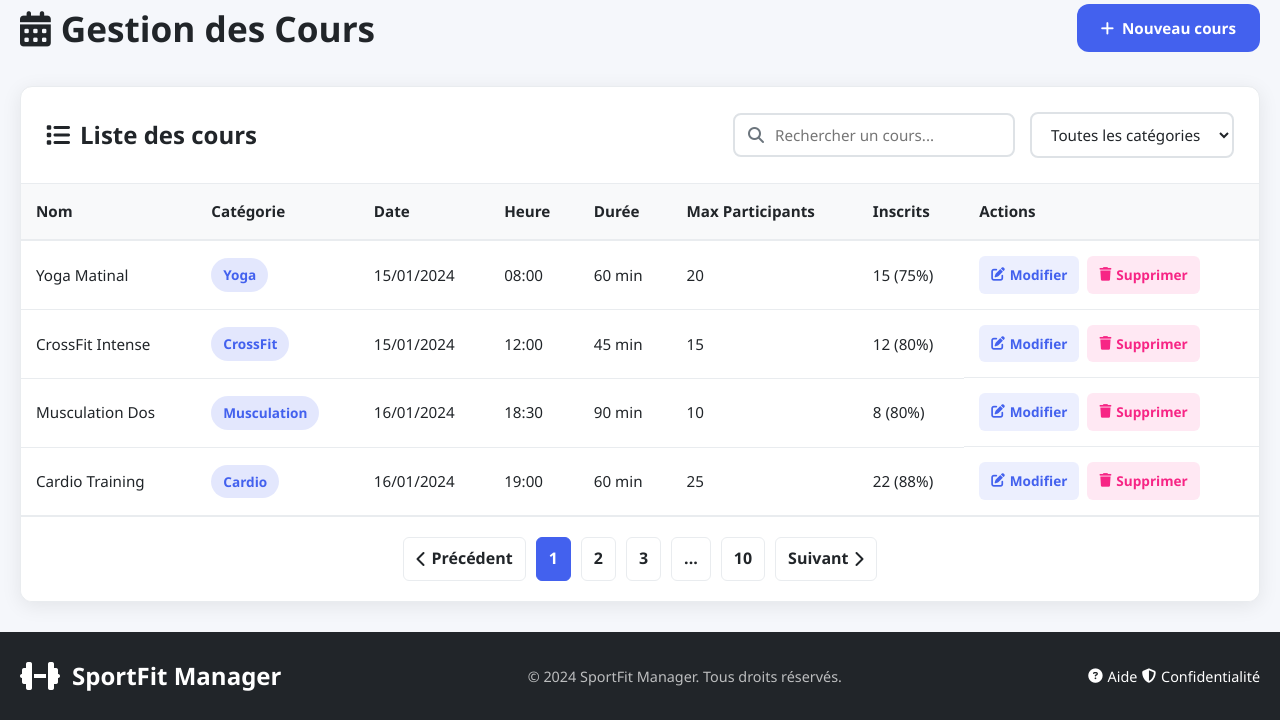
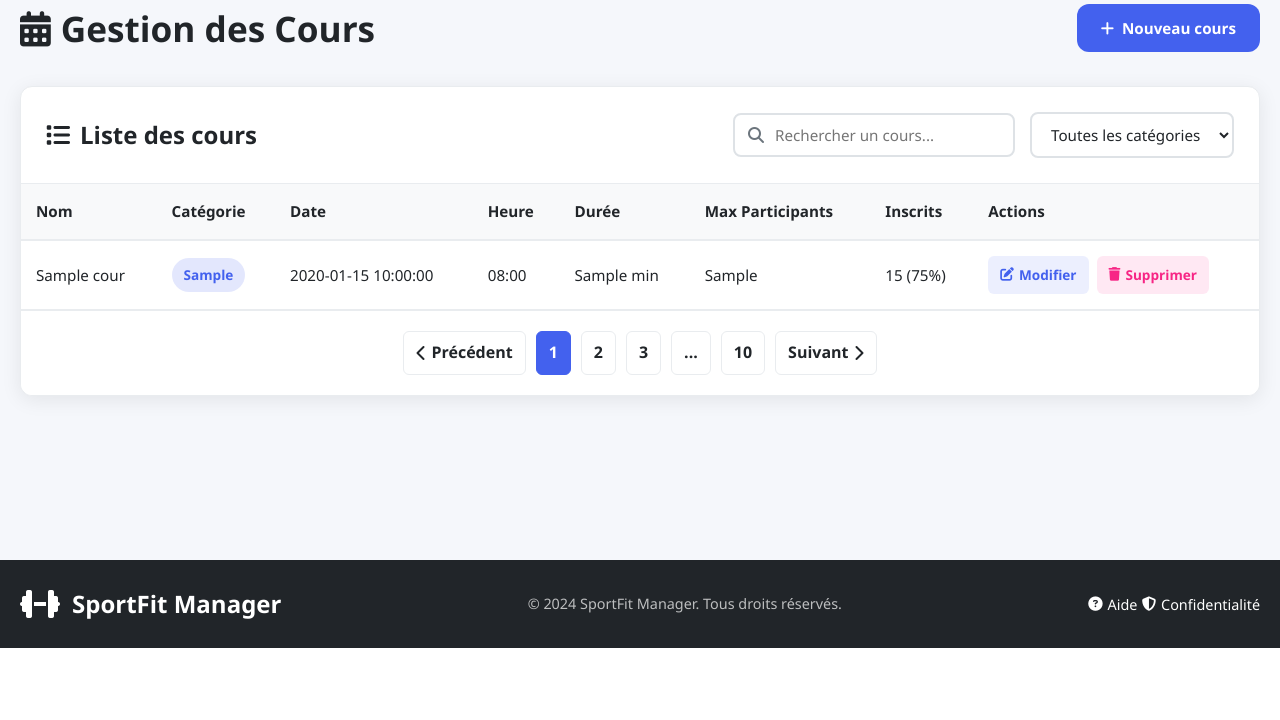
Before and after one commit to younesbahmoun/fit_manager, a PHP site: page /cours.php in a window 1280 px wide. Shown: the part 152-872 px from the top of the page. After the commit the page ends 800 px from the top, so only its background shows below. Run offline with PHP 8.4, Linux system fonts and the light colour scheme; tables that the repository leaves empty or names only in its code hold one stand-in row (values such as "Sample post").

Commit message:
complete page cours

```diff
--- a/cours.php
+++ b/cours.php
@@ -1,3 +1,6 @@
+<?php
+require "connection.php";
+?>
 <!DOCTYPE html>
 <html lang="fr">
 <head>
@@ -88,8 +91,41 @@
                         </tr>
                     </thead>
                     <tbody>
+
+                        <?php
+                        $sql = "SELECT * FROM cours";
+                        $result = $connection->query($sql);
+
+                        if (!$result) {
+                            $errorMessage = "Invalid query: " . $connection->error;
+                            exit;
+                        }
+
+                        while ($row = $result->fetch_assoc()) {
+                            echo "
+                                <tr>
+                                    <td>$row[nom]</td>
+                                    <td><span class='badge badge-primary'>$row[categorie]</span></td>
+                                    <td>$row[date_cours]</td>
+                                    <td>08:00</td>
+                                    <td>$row[duree] min</td>
+                                    <td>$row[max_participants]</td>
+                                    <td>15 (75%)</td>
+                                    <td class='actions'>
+                                        <a href='edit_cours.php?id=1' class='action-btn edit'>
+                                            <i class='fas fa-edit'></i> Modifier
+                                        </a>
+                                        <a href='delete_cours.php?id=1' class='action-btn delete'>
+                                            <i class='fas fa-trash'></i> Supprimer
+                                        </a>
+                                    </td>
+                                </tr>
+                            ";
+                        }
+                        ?>
+
                         <!-- Exemple de données statiques -->
-                        <tr>
+                        <!-- <tr>
                             <td>Yoga Matinal</td>
                             <td><span class="badge badge-primary">Yoga</span></td>
                             <td>15/01/2024</td>
@@ -105,61 +141,8 @@
                                     <i class="fas fa-trash"></i> Supprimer
                                 </a>
                             </td>
-                        </tr>
+                        </tr> -->
 
-                        <tr>
-                            <td>CrossFit Intense</td>
-                            <td><span class="badge badge-primary">CrossFit</span></td>
-                            <td>15/01/2024</td>
-                            <td>12:00</td>
-                            <td>45 min</td>
-                            <td>15</td>
-                            <td>12 (80%)</td>
-                            <td class="actions">
-                                <a href="edit_cours.php?id=2" class="action-btn edit">
-                                    <i class="fas fa-edit"></i> Modifier
-                                </a>
-                                <a href="delete_cours.php?id=2" class="action-btn delete">
-                                    <i class="fas fa-trash"></i> Supprimer
-                                </a>
-                            </td>
-                        </tr>
-
-                        <tr>
-                            <td>Musculation Dos</td>
-                            <td><span class="badge badge-primary">Musculation</span></td>
-                            <td>16/01/2024</td>
-                            <td>18:30</td>
-                            <td>90 min</td>
-                            <td>10</td>
-                            <td>8 (80%)</td>
-                            <td class="actions">
-                                <a href="edit_cours.php?id=3" class="action-btn edit">
-                                    <i class="fas fa-edit"></i> Modifier
-                                </a>
-                                <a href="delete_cours.php?id=3" class="action-btn delete">
-                                    <i class="fas fa-trash"></i> Supprimer
-                                </a>
-                            </td>
-                        </tr>
-
-                        <tr>
-                            <td>Cardio Training</td>
-                            <td><span class="badge badge-primary">Cardio</span></td>
-                            <td>16/01/2024</td>
-                            <td>19:00</td>
-                            <td>60 min</td>
-                            <td>25</td>
-                            <td>22 (88%)</td>
-                            <td class="actions">
-                                <a href="edit_cours.php?id=4" class="action-btn edit">
-                                    <i class="fas fa-edit"></i> Modifier
-                                </a>
-                                <a href="delete_cours.php?id=4" class="action-btn delete">
-                                    <i class="fas fa-trash"></i> Supprimer
-                                </a>
-                            </td>
-                        </tr>
                     </tbody>
                 </table>
 
```
